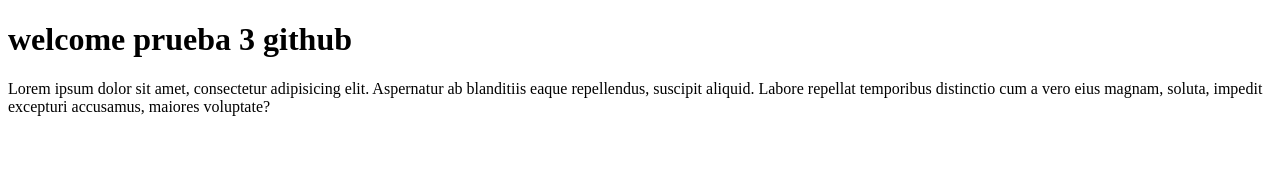
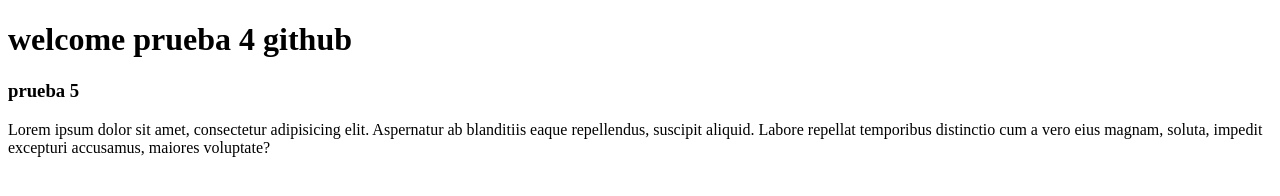
Before and after one commit to sialaweb/sass-compass, a plain HTML site: page index.html in a window 1280 px wide. Drawn offline with nearby package versions, Linux system fonts and the light colour scheme; files that its build step writes are made by us from their sources.

Commit message:
prueba 6
prueba 6

```diff
--- a/index.html
+++ b/index.html
@@ -9,7 +9,9 @@
 </head>
 <body>
 
-	<h1>welcome prueba 3 github</h1>
+	<h1>welcome prueba 4 github</h1>
+	<!-- para pruebas de control con github -->
+	<h3>prueba 5</h3>
 	<p>Lorem ipsum dolor sit amet, consectetur adipisicing elit. Aspernatur ab blanditiis eaque repellendus, suscipit aliquid. Labore repellat temporibus distinctio cum a vero eius magnam, soluta, impedit excepturi accusamus, maiores voluptate?</p>
 
 
```
